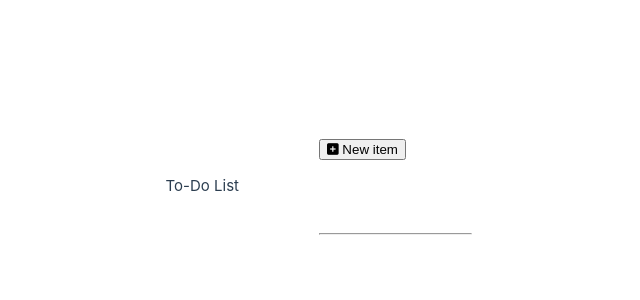
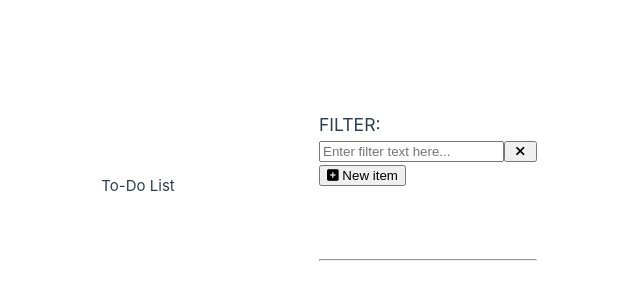
Before and after one commit to nekkox/ToDoApp, a Vue app: page / in a window 1280 px wide. Shown: the part 214-514 px from the top of the page, without its empty margins (321-961 px from the left). Built offline with nearby package versions, Linux system fonts and the light colour scheme.

Commit message:
Create ToDoFilter Component to input  word to be used as filter

```diff
--- a/src/components/ToDoFilter.vue
+++ b/src/components/ToDoFilter.vue
@@ -1,7 +1,37 @@
 <script setup>
+import { onMounted, ref } from 'vue';
 
+const filterModel = defineModel();
+const _value = ref("")
+
+onMounted(()=>{
+    _value.text = filterModel
+})
+
+function publishValue(){
+    filterModel.value = _value.value
+    console.log("done");
+    console.log(_value);
+    console.log(filterModel);
+}
+
+function clear(){
+    _value.value="";
+    publishValue()
+}
 </script>
 
 <template>
-
+     <div >
+        <input  type="text"
+                v-model="_value"
+                @keyup="publishValue()"
+                placeholder="Enter filter text here..."
+                >
+        <button @click="clear()">
+            <i class="fas fa-fw fa-times"></i>
+        </button>
+        <h3>{{ filterModel }}</h3>
+        <h3>{{ _value }}</h3>
+    </div>
 </template>
--- a/src/components/ToDoProject.vue
+++ b/src/components/ToDoProject.vue
@@ -86,7 +86,8 @@ function toggleStatus(item) {
 
 <template>
     <ToDoSummary></ToDoSummary>
-    <ToDoFilter></ToDoFilter>
+    <h3>FILTER: {{ _filter }}</h3>
+    <ToDoFilter v-model="_filter"></ToDoFilter>
 
     <ToDoList>
         <button @click="showModal(true)" class="w3-button w3-blue w3-round-xxlarge">
```
